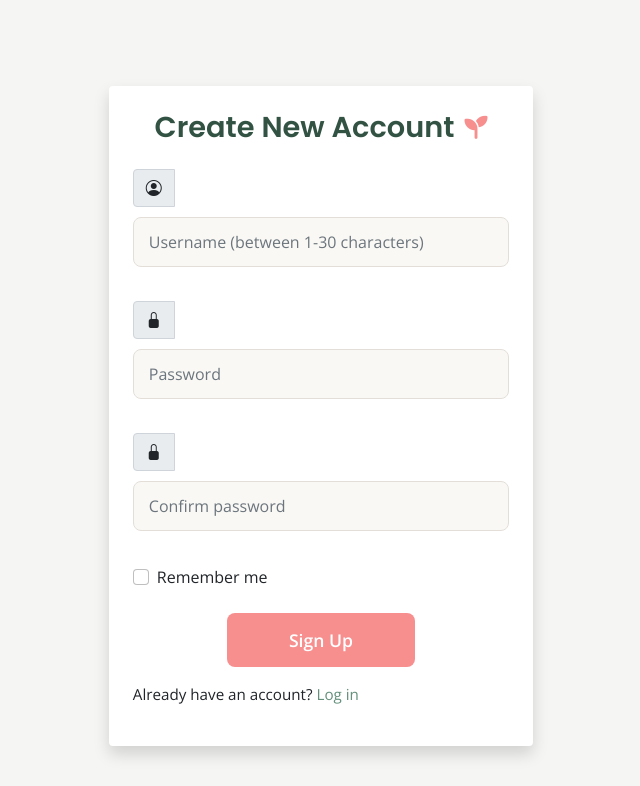
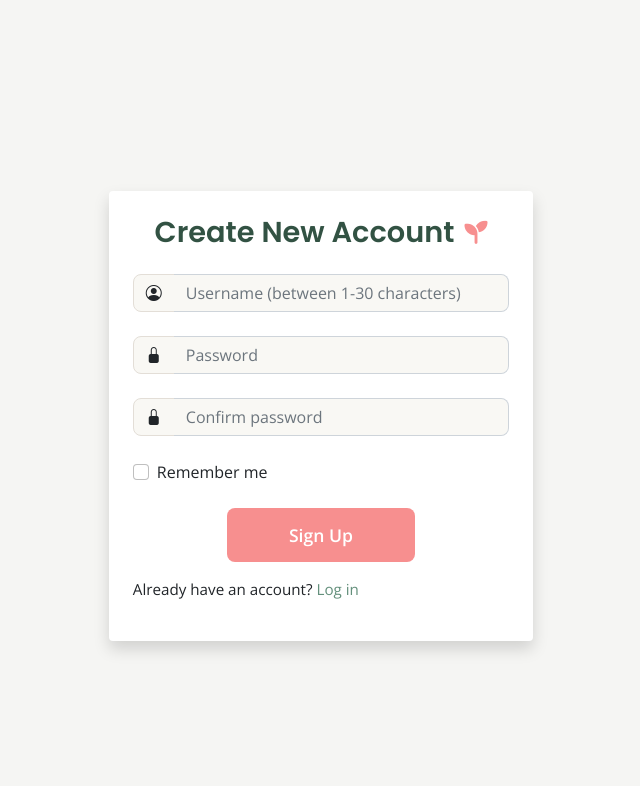
Before and after one commit to cybergemm/vibe_check, a Flask app: page /signup in a window 1280 px wide. Shown: the part 111-897 px from the top of the page, without its empty margins (319-959 px from the left). Run offline with Flask 2, Linux system fonts and the light colour scheme.

Commit message:
I have fixed css margins and padding to make sure the icons appear to the left, not top of the fields.

```diff
--- a/app/static/css/signup.css
+++ b/app/static/css/signup.css
@@ -16,9 +16,7 @@ main.container {
     border-radius: 12px;
     box-shadow: 0 4px 20px rgba(0, 0, 0, 0.08);
     width: 100%;
-    /* max-width: 400px; */
-    margin: 0 auto; /* ensures it’s horizontally centered */
-
+    margin: 0 auto;
 }
 
 .signup-card h2 {
@@ -32,20 +30,25 @@ main.container {
     align-items: center;
     gap: 10px;
 }
-.icon{
+
+.icon {
     font-size: 0.8em;
     color: #F78F8F;
     display: inline-block;
 }
-#username,
-#password, #confirm_password {
-    width: 100%;
-    padding: 12px 15px;
-    margin: 10px 0;
-    border: 1px solid #E3DED7;
-    border-radius: 8px;
+
+.input-group .form-control {
+    border-left: none;
+    border-radius: 0 8px 8px 0;
     background-color: #F9F8F4;
     font-size: 1rem;
+}
+
+.input-group .input-group-text {
+    background-color: #F9F8F4;
+    border-right: none;
+    border-radius: 8px 0 0 8px;
+    border: 1px solid #E3DED7;
 }
 
 .signup-card button {
@@ -59,7 +62,6 @@ main.container {
     font-weight: 600;
     cursor: pointer;
     transition: background-color 0.3s;
-
 }
 
 .signup-card button:hover {
```
Also changed, not shown: app/static/css/login.css (+11 -10 lines).
